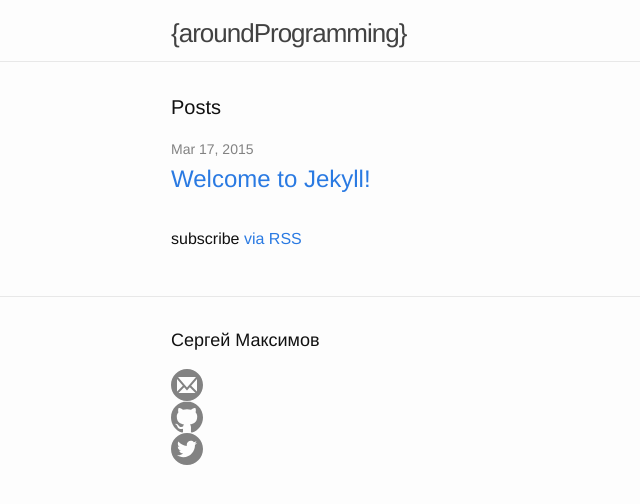
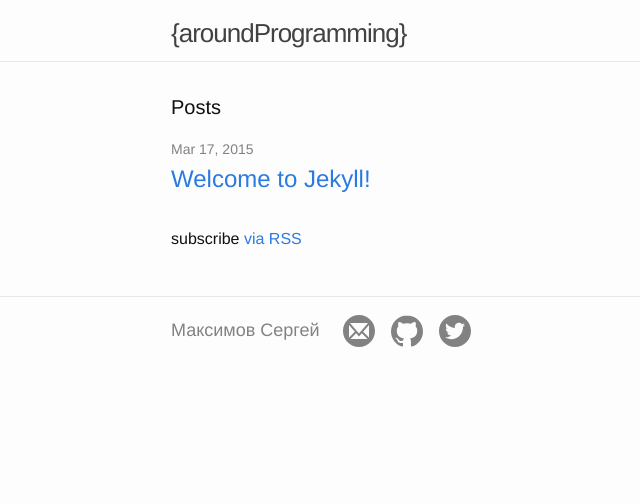
Before and after one commit to konjoot/konjoot.github.io, a Jekyll site: the page built from index.html, in a window 1280 px wide. Shown: the top 504 px of the page, without its empty margins (99-739 px from the left). Built offline with Jekyll 4.4.1, drawn with Linux system fonts in a browser that asks for light colours.

Commit message:
finish with footer

```diff
--- a/_config.yml
+++ b/_config.yml
@@ -8,7 +8,7 @@ baseurl: "" # the subpath of your site, e.g. /blog/
 url: "http://yourdomain.com" # the base hostname & protocol for your site
 twitter_username: konjoot
 github_username:  konjoot
-author: Сергей Максимов
+author: Максимов Сергей
 
 # Build settings
 markdown: kramdown
--- a/_includes/footer.html
+++ b/_includes/footer.html
@@ -2,10 +2,10 @@
 
   <div class="wrapper">
 
-    <h2 class="footer-heading">{{ site.author }}</h2>
 
     <div class="footer-col-wrapper">
-      <div class="footer-col  footer-col-2">
+      <div class="footer-heading footer-col footer-col1">{{ site.author }}</div>
+      <div class="footer-col footer-cal2">
         <ul class="social-media-list">
           <li><a href="mailto:{{ site.email }}">
               <span class="icon  icon--mail">
@@ -38,12 +38,7 @@
           {% endif %}
         </ul>
       </div>
-
-     <!--  <div class="footer-col  footer-col-3">
-        <p class="text">{{ site.description }}</p>
-      </div> -->
     </div>
-
   </div>
 
 </footer>
--- a/_sass/_base.scss
+++ b/_sass/_base.scss
@@ -196,6 +196,7 @@ pre {
         width: 32px;
         height: 32px;
         vertical-align: middle;
+        margin: 8px;
 
         path {
             fill: $grey-color;
--- a/_sass/_layout.scss
+++ b/_sass/_layout.scss
@@ -96,11 +96,12 @@
  */
 .site-footer {
     border-top: 1px solid $grey-color-light;
-    padding: $spacing-unit 0;
+    padding: $spacing-unit-sm 0;
 }
 
 .footer-heading {
     font-size: 18px;
+    margin-top: 10px;
     margin-bottom: $spacing-unit / 2;
 }
 
@@ -121,6 +122,8 @@
     float: left;
     margin-bottom: $spacing-unit / 2;
     padding-left: $spacing-unit / 2;
+
+    li { float: left; }
 }
 
 .footer-col-1 {
--- a/css/main.scss
+++ b/css/main.scss
@@ -12,6 +12,7 @@ $small-font-size:  $base-font-size * 0.875;
 $base-line-height: 1.5;
 
 $spacing-unit:     30px;
+$spacing-unit-sm:  10px;
 
 $text-color:       #111;
 $background-color: #fdfdfd;
```
